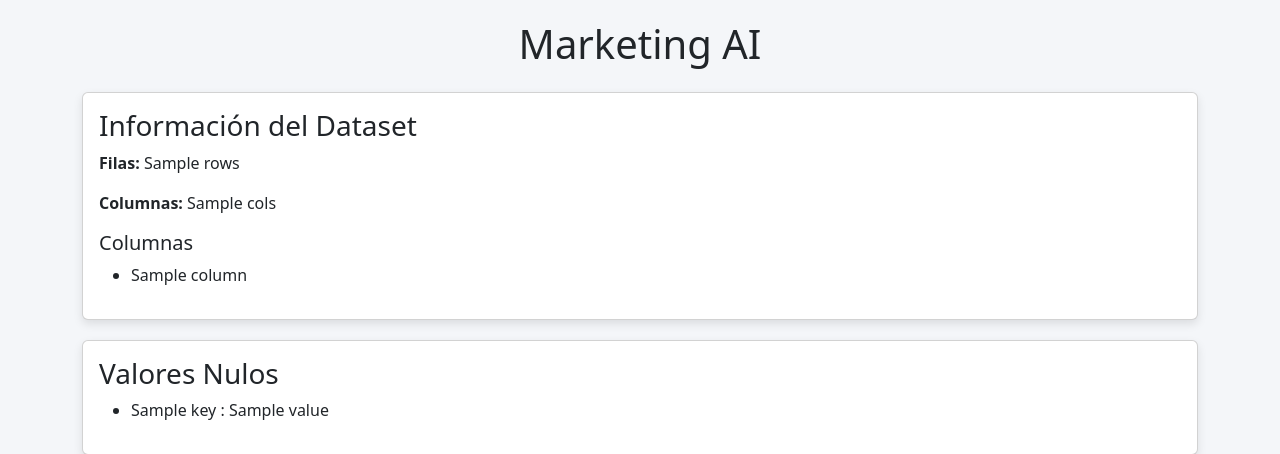
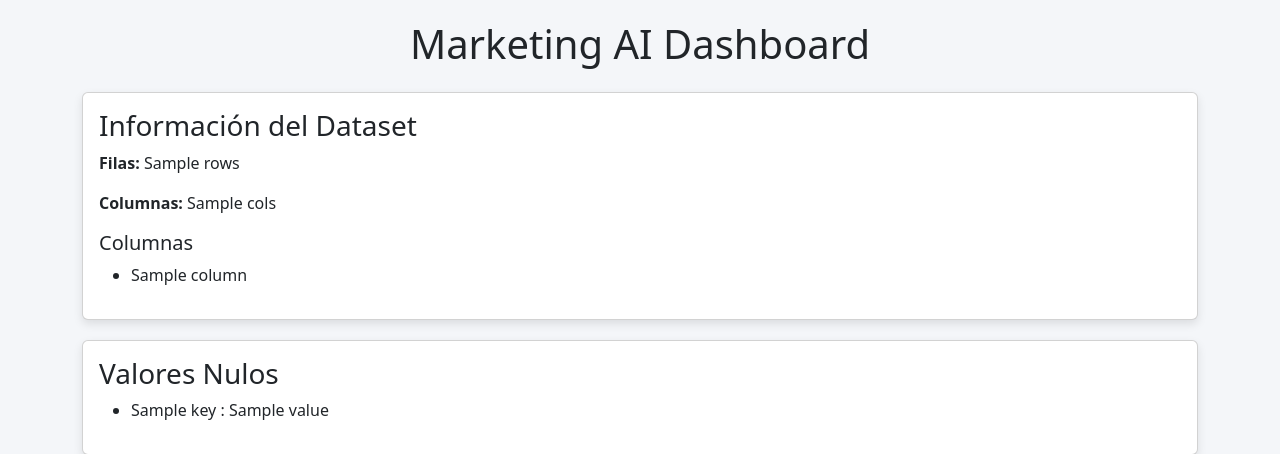
Before and after one commit to SandraAlcantara23/Marketing, a Flask app: template templates/dashboard.html in a window 1280 px wide. Shown: the top 454 px of the page. Run offline with Flask 3, Linux system fonts and the light colour scheme; the template is opened without the code that fills it: most values are stand-ins (such as "Sample title", 1, 10 or a date in 2020); some libraries are stand-ins or nearby versions.

Commit message:
fix render dashboard

```diff
--- a/app.py
+++ b/app.py
@@ -4,8 +4,7 @@ from sklearn.preprocessing import StandardScaler
 from sklearn.cluster import KMeans
 from sklearn.decomposition import PCA
 import plotly.express as px
-import seaborn as sns
-import matplotlib.pyplot as plt
+import os
 
 app = Flask(__name__)
 
@@ -17,10 +16,10 @@ num_rows = df.shape[0]
 num_cols = df.shape[1]
 columns = df.columns.tolist()
 
-# valores nulos
+# Valores nulos
 missing = df.isnull().sum().to_dict()
 
-# estadísticas
+# Estadísticas
 stats = df.describe().to_html(classes="table table-striped")
 
 # Top países por ventas
@@ -28,7 +27,7 @@ sales_country = df.groupby("COUNTRY")["SALES"].sum().sort_values(ascending=False
 sales_country = sales_country.to_frame().to_html(classes="table table-striped")
 
 # Datos para clustering
-data = df[['SALES','QUANTITYORDERED','PRICEEACH']]
+data = df[['SALES', 'QUANTITYORDERED', 'PRICEEACH']]
 
 scaler = StandardScaler()
 scaled = scaler.fit_transform(data)
@@ -39,7 +38,7 @@ clusters = kmeans.fit_predict(scaled)
 pca = PCA(n_components=3)
 pca_data = pca.fit_transform(scaled)
 
-pca_df = pd.DataFrame(pca_data, columns=['pca1','pca2','pca3'])
+pca_df = pd.DataFrame(pca_data, columns=['pca1', 'pca2', 'pca3'])
 pca_df["cluster"] = clusters
 
 
@@ -69,7 +68,7 @@ def dashboard():
         title="Relación entre variables"
     )
 
-    # Correlación
+    # Matriz de correlación
     corr = df.corr(numeric_only=True)
 
     fig4 = px.imshow(
@@ -77,12 +76,12 @@ def dashboard():
         text_auto=".2f",
         color_continuous_scale="magma",
         title="Matriz de Correlación"
-)
+    )
 
     fig4.update_layout(
         width=900,
         height=700
-)
+    )
 
     return render_template(
         "dashboard.html",
@@ -100,4 +99,5 @@ def dashboard():
 
 
 if __name__ == "__main__":
-    app.run(debug=True)
+    port = int(os.environ.get("PORT", 10000))
+    app.run(host="0.0.0.0", port=port)
--- a/templates/dashboard.html
+++ b/templates/dashboard.html
@@ -3,7 +3,7 @@
 
 <head>
 
-<title>Inteligencia Artificial</title>
+<title>Marketing AI Dashboard</title>
 
 <link rel="stylesheet" href="https://cdn.jsdelivr.net/npm/bootstrap@5.3.2/dist/css/bootstrap.min.css">
 <script src="https://cdn.plot.ly/plotly-latest.min.js"></script>
@@ -28,7 +28,7 @@ box-shadow:0px 4px 10px rgba(0,0,0,0.1);
 
 <div class="container">
 
-<h1 class="text-center mb-4">Marketing AI</h1>
+<h1 class="text-center mb-4">Marketing AI Dashboard</h1>
 
 <div class="card">
 <div class="card-body">
```
